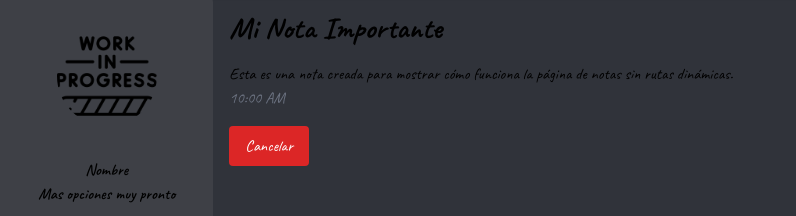
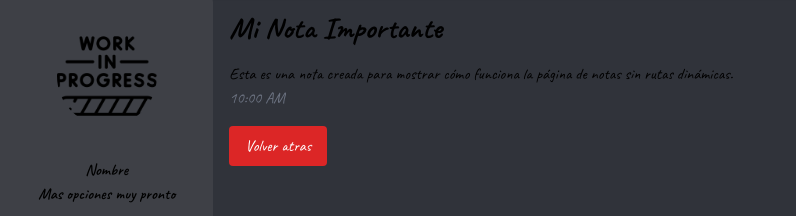
Before and after one commit to DanielaHernande/WorkShop-S2-NextJs, a Next.js app in the folder quick-note/: page /notes in a window 1280 px wide. Shown: the part 70-286 px from the top of the page, without its empty margins (0-796 px from the left). Built offline with nearby package versions, Linux system fonts and the light colour scheme.

Commit message:
Feat: btn back Creation

```diff
--- a/quick-note/src/app/_components/btnBack/btnBack.tsx
+++ b/quick-note/src/app/_components/btnBack/btnBack.tsx
@@ -10,7 +10,7 @@ export default function BtnBack() {
       className="bg-red-600 text-white py-2 px-4 rounded p-4"
       onClick={() => router.push("/")}
     >
-        Cancelar
+      Volver atras
     </button>
-    )
-};
+  );
+}
```
Lines whose indentation alone changed are shown as unchanged.
